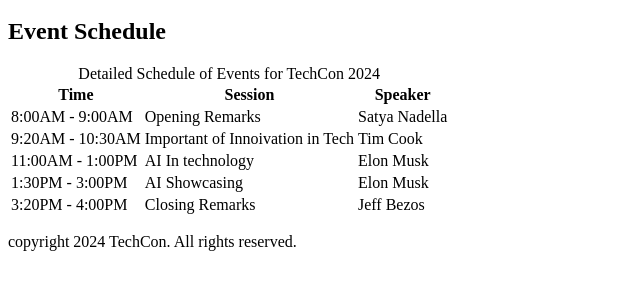
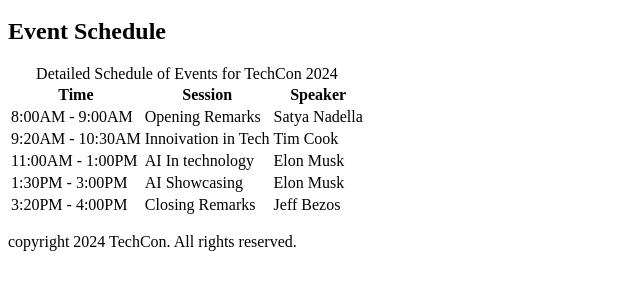
Before and after one commit to Valerie731/TechCon_HTML, a plain HTML site: page techcon_website/schedule.html in a window 1280 px wide. Shown: the part 154-444 px from the top of the page, without its empty margins (0-640 px from the left). Drawn offline with Linux system fonts and the light colour scheme.

Commit message:
Updated a session in the schedule for scheduel.html

```diff
--- a/techcon_website/schedule.html
+++ b/techcon_website/schedule.html
@@ -36,7 +36,7 @@
                     </tr>
                     <tr>
                         <td>9:20AM - 10:30AM</td>
-                        <td>Important of Innoivation in Tech</td>
+                        <td>Innoivation in Tech</td>
                         <td>Tim Cook</td>
                     </tr>
                     <tr>
```
